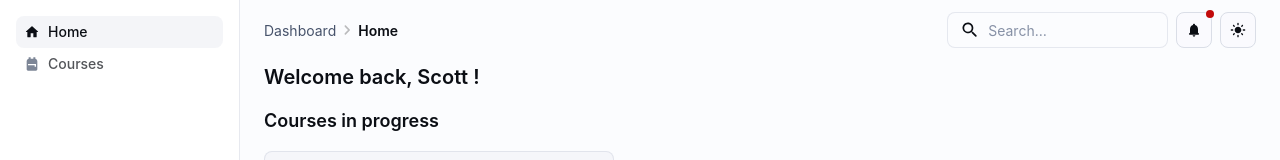
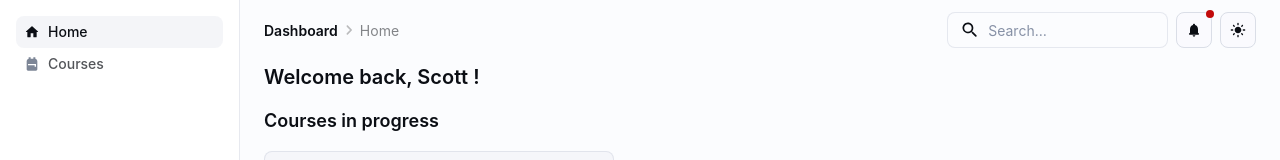
Before and after one commit to bigT01/sana-v2, a React (Create React App) app: page /signin in a window 1280 px wide. Both pictures are taken after typing "Sample", "Sample123" into the empty fields and a click on the button "Sign in". Shown: the top 160 px of the page. Built offline with nearby package versions, Linux system fonts and the light colour scheme.

Commit message:
feat: course navigation

```diff
--- a/src/components/cards/CourseCard.tsx
+++ b/src/components/cards/CourseCard.tsx
@@ -1,17 +1,24 @@
 import React from 'react';
 import { Card, CardContent, Typography, Button, Box } from '@mui/material';
 import CategoryUi from "../../UI/CategoryUI";
+import {useNavigate} from "react-router-dom";
 
 interface CourseCardProps {
+    id: string;
     category: string;
     title: string;
     subtitle: string;
     lessons: number;
 }
 
-const CourseCard: React.FC<CourseCardProps> = ({ category, title, subtitle, lessons }) => {
+const CourseCard: React.FC<CourseCardProps> = ({id, category, title, subtitle, lessons }) => {
+    const navigate = useNavigate()
+    const handleChangePage = (link: string) => {
+        navigate(link)
+    }
+
     return (
-        <Card sx={{ maxWidth: 345, borderRadius: 2, boxShadow: 3, cursor: 'pointer' }}>
+        <Card sx={{ maxWidth: 345, borderRadius: 2, boxShadow: 3, cursor: 'pointer' }} onClick={() => {handleChangePage(id)}}>
             <CardContent>
                 <Box content={'div'} sx={{position: 'relative', width: '100%', height: 165, mb: 2}}>
                     <img src="/React.png" alt="img:React"
--- a/src/components/layout/MenuContent.tsx
+++ b/src/components/layout/MenuContent.tsx
@@ -11,6 +11,7 @@ import InfoRoundedIcon from '@mui/icons-material/InfoRounded';
 import HelpRoundedIcon from '@mui/icons-material/HelpRounded';
 import BackpackIcon from '@mui/icons-material/Backpack';
 import {useLocation, useNavigate} from "react-router-dom";
+import {useEffect, useState} from "react";
 
 const mainListItems = [
     {text: 'Home', icon: <HomeRoundedIcon/>, link: '/'},
@@ -27,31 +28,45 @@ export default function MenuContent() {
     const location = useLocation();
     const navigate = useNavigate();
 
+    const [activeItem, setActiveItem] = useState<string>('/')
+
+    useEffect(() => {
+        for (let item of mainListItems) {
+            const shiftedLink = item.link.split('/')
+            shiftedLink.shift()
+            if (shiftedLink) {
+                if (location.pathname.split('/').includes(shiftedLink[0])) {
+                    setActiveItem(item.link)
+                }
+            }
+        }
+    }, [location])
+
     return (
-        <Stack sx={{ flexGrow: 1, p: 1, justifyContent: 'space-between' }}>
+        <Stack sx={{flexGrow: 1, p: 1, justifyContent: 'space-between'}}>
             <List dense>
                 {mainListItems.map((item, index) => (
-                    <ListItem key={index} disablePadding sx={{ display: 'block' }}>
+                    <ListItem key={index} disablePadding sx={{display: 'block'}}>
                         <ListItemButton
                             sx={{cursor: 'pointer'}}
-                            selected={location.pathname === item.link}
+                            selected={activeItem === item.link}
                             onClick={() => navigate(item.link)}
                         >
                             <ListItemIcon>{item.icon}</ListItemIcon>
-                            <ListItemText primary={item.text} />
+                            <ListItemText primary={item.text}/>
                         </ListItemButton>
                     </ListItem>
                 ))}
             </List>
             <List dense>
                 {secondaryListItems.map((item, index) => (
-                    <ListItem key={index} disablePadding sx={{ display: 'block' }}>
+                    <ListItem key={index} disablePadding sx={{display: 'block'}}>
                         <ListItemButton
                             selected={location.pathname === item.link}
                             onClick={() => navigate(item.link)}
                         >
                             <ListItemIcon>{item.icon}</ListItemIcon>
-                            <ListItemText primary={item.text} />
+                            <ListItemText primary={item.text}/>
                         </ListItemButton>
                     </ListItem>
                 ))}
--- a/src/components/layout/NavbarBreadcrumbs.tsx
+++ b/src/components/layout/NavbarBreadcrumbs.tsx
@@ -42,11 +42,11 @@ export default function NavbarBreadcrumbs() {
             aria-label="breadcrumb"
             separator={<NavigateNextRoundedIcon fontSize="small"/>}
         >
-            <Typography sx={{cursor: 'pointer'}} variant="body1" onClick={() => handleChangePage('/')}>Dashboard</Typography>
-            {pathname.map(pathnameItem => (
-                <Typography variant="body1" sx={{color: 'text.primary', fontWeight: 600, cursor: 'pointer'}}
-                            onClick={() => handleChangePage(RoutingConstants[pathnameItem]?.link ? RoutingConstants[pathnameItem]?.link : pathnameItem)}>
-                    {RoutingConstants[pathnameItem]?.name ? RoutingConstants[pathnameItem]?.name : pathnameItem}
+            <Typography sx={{cursor: 'pointer', color: 'text.primary', fontWeight: 600}} variant="body1" onClick={() => handleChangePage('/')}>Dashboard</Typography>
+            {pathname.map((pathnameItem, index) => (
+                <Typography variant="body1" sx={{color: 'text.primary', opacity: index === pathname.length - 1 ? 0.5 : 1, fontWeight: index === pathname.length - 1 ? 400 : 600, cursor: index === pathname.length - 1 ? 'not-allowed' : 'pointer'}}
+                            onClick={() => handleChangePage(RoutingConstants[pathnameItem]?.link ? RoutingConstants[pathnameItem]?.link : `${location.pathname.split(pathnameItem)[0]}${pathnameItem}`)}>
+                    {RoutingConstants[pathnameItem]?.name ? RoutingConstants[pathnameItem]?.name : pathnameItem.split('-').join(' ')}
                 </Typography>
             ))}
         </StyledBreadcrumbs>
--- a/src/index.tsx
+++ b/src/index.tsx
@@ -9,6 +9,7 @@ import SignIn from './pages/login/SignIn';
 import PrivateRoute from './components/PrivateRoute';
 import Courses from "./pages/courses/Courses";
 import Home from "./pages/home/Home";
+import Course from "./pages/courses/course/Course";
 
 const root = ReactDOM.createRoot(
     document.getElementById('root') as HTMLElement
@@ -28,6 +29,7 @@ root.render(
                         <Route path="/" element={<App/>}>
                             <Route path="/" element={<Home />}/>
                             <Route path="/courses" element={<Courses />}/>
+                            <Route path="/courses/:courseName" element={<Course />}/>
                         </Route>
                     </Route>
                 </Routes>
--- a/src/pages/courses/Courses.tsx
+++ b/src/pages/courses/Courses.tsx
@@ -11,6 +11,7 @@ const Courses = () => {
                 Courses
             </Typography>
             <CourseCard
+                id={'Frontend-Development:-with-React'}
                 category="DESIGN"
                 title="Create 3D With Blender"
                 subtitle="16 Lessons 48 Hours"
--- /dev/null
+++ b/src/pages/courses/course/Course.tsx
@@ -0,0 +1,23 @@
+import React from 'react';
+import Typography from "@mui/material/Typography";
+import CourseCard from "../../../components/cards/CourseCard";
+import Box from "@mui/material/Box";
+
+const Course = () => {
+    return (
+        <Box sx={{width: '100%', maxWidth: {sm: '100%', md: '1700px'}}}>
+            {/* cards */}
+            <Typography component="h2" variant="h5" sx={{mb: 2}}>
+                Frontend Development: with React
+            </Typography>
+            {/*<CourseCard*/}
+            {/*    category="DESIGN"*/}
+            {/*    title="Create 3D With Blender"*/}
+            {/*    subtitle="16 Lessons 48 Hours"*/}
+            {/*    lessons={16}*/}
+            {/*/>*/}
+        </Box>
+    );
+};
+
+export default Course;
```
